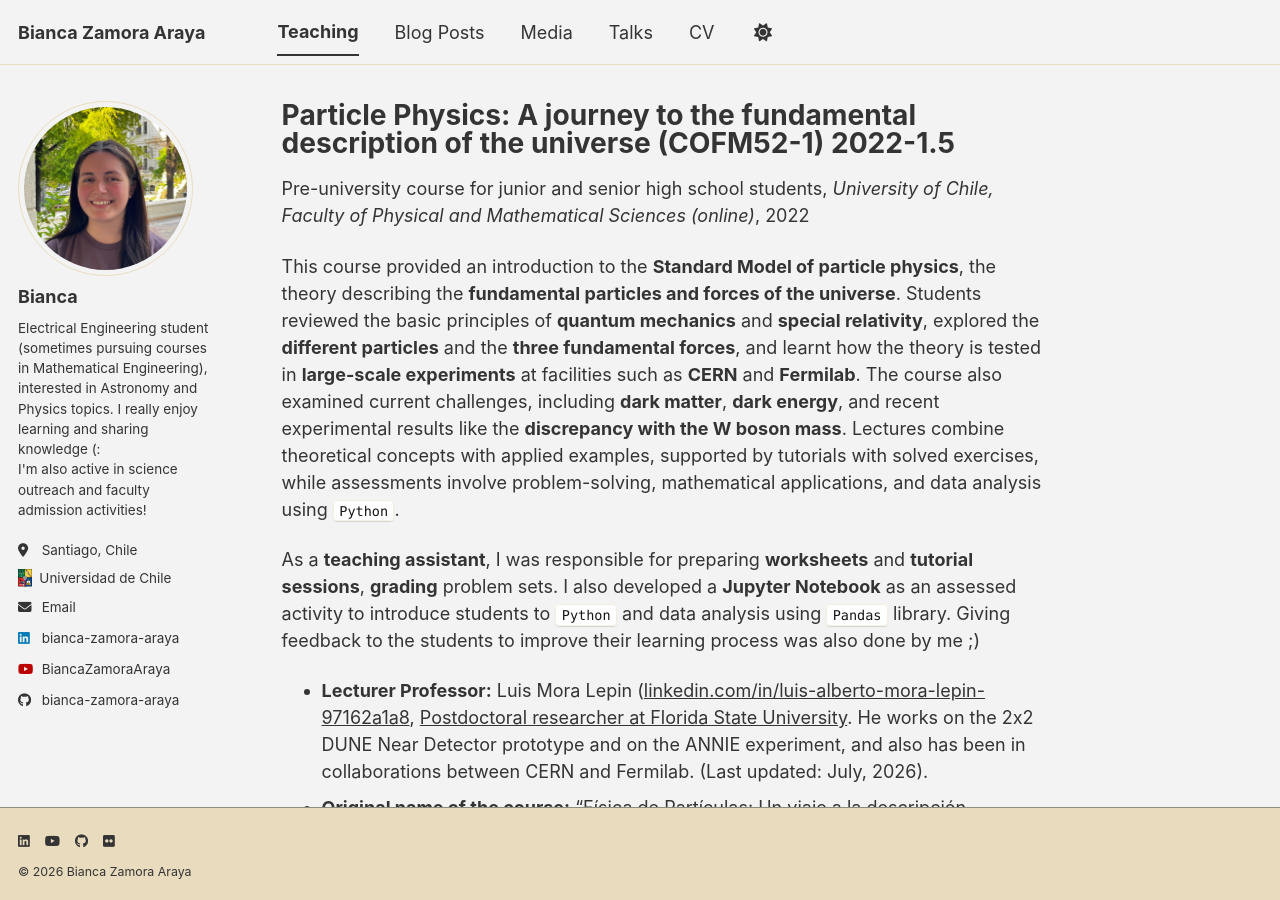
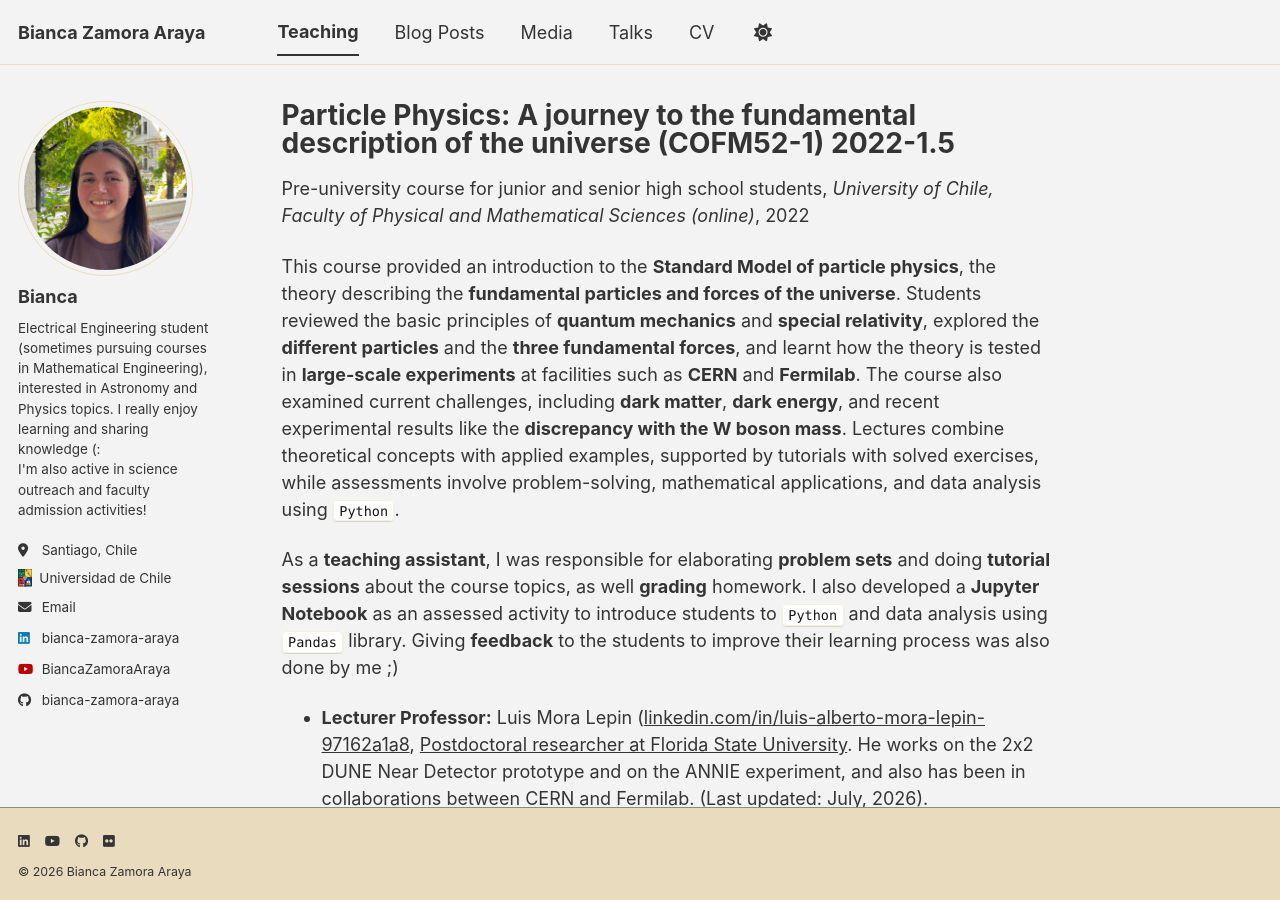
Before and after one commit to Bianca-Zamora-Araya/Bianca-Zamora-Araya.github.io, a Jekyll site: the page built from _teaching/2022-1_COFM52-1.md, in a window 1280 px wide and 900 px high. Built offline with Jekyll 4.4.1, drawn with Linux system fonts in a browser that asks for light colours; a style sheet for code colours, icons or effects is not loaded.

Commit message:
Update 2022-1_COFM52-1.md

```diff
--- a/_teaching/2022-1_COFM52-1.md
+++ b/_teaching/2022-1_COFM52-1.md
@@ -11,7 +11,7 @@ location: "Santiago, Chile"
 
 This course provided an introduction to the **Standard Model of particle physics**, the theory describing the **fundamental particles and forces of the universe**. Students reviewed the basic principles of **quantum mechanics** and **special relativity**, explored the **different particles** and the **three fundamental forces**, and learnt how the theory is tested in **large-scale experiments** at facilities such as **CERN** and **Fermilab**. The course also examined current challenges, including **dark matter**, **dark energy**, and recent experimental results like the **discrepancy with the W boson mass**. Lectures combine theoretical concepts with applied examples, supported by tutorials with solved exercises, while assessments involve problem-solving, mathematical applications, and data analysis using `Python`.
 
-As a **teaching assistant**, I was responsible for preparing **worksheets** and **tutorial sessions**, **grading** problem sets. I also developed a **Jupyter Notebook** as an assessed activity to introduce students to `Python` and data analysis using `Pandas` library. Giving feedback to the students to improve their learning process was also done by me ;)
+As a **teaching assistant**, I was responsible for elaborating **problem sets** and doing **tutorial sessions** about the course topics, as well **grading** homework. I also developed a **Jupyter Notebook** as an assessed activity to introduce students to `Python` and data analysis using `Pandas` library. Giving **feedback** to the students to improve their learning process was also done by me ;)
 
 * **Lecturer Professor:** Luis Mora Lepin ([linkedin.com/in/luis-alberto-mora-lepin-97162a1a8](https://www.linkedin.com/in/luis-alberto-mora-lepin-97162a1a8/?locale=en), [Postdoctoral researcher at Florida State University](http://www.hep.fsu.edu/postdocs.php). He works on the 2x2 DUNE Near Detector prototype and on the ANNIE experiment, and also has been in collaborations between CERN and Fermilab. (Last updated: July, 2026).
 * **Original name of the course:** "Física de Partículas: Un viaje a la descripción fundamental del universo".
```
